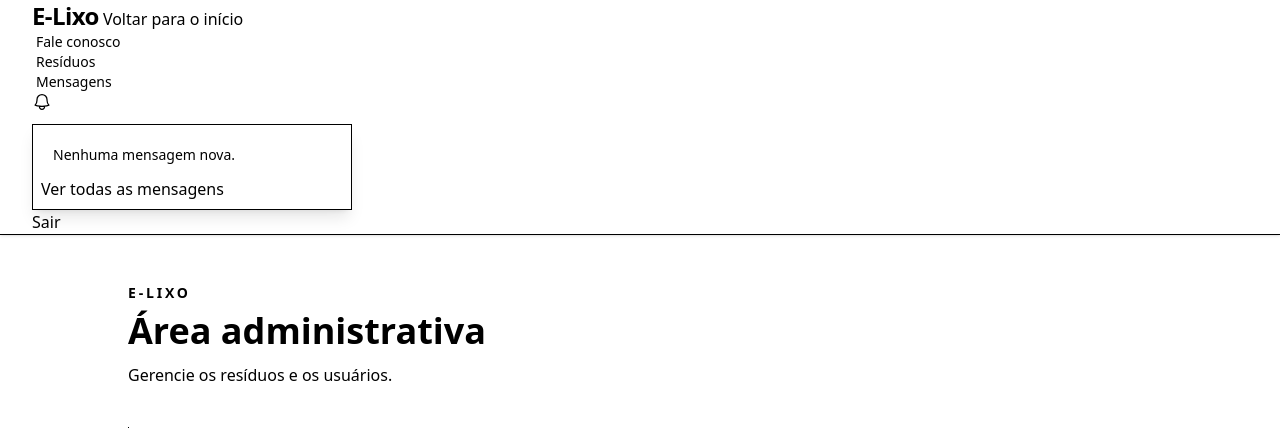
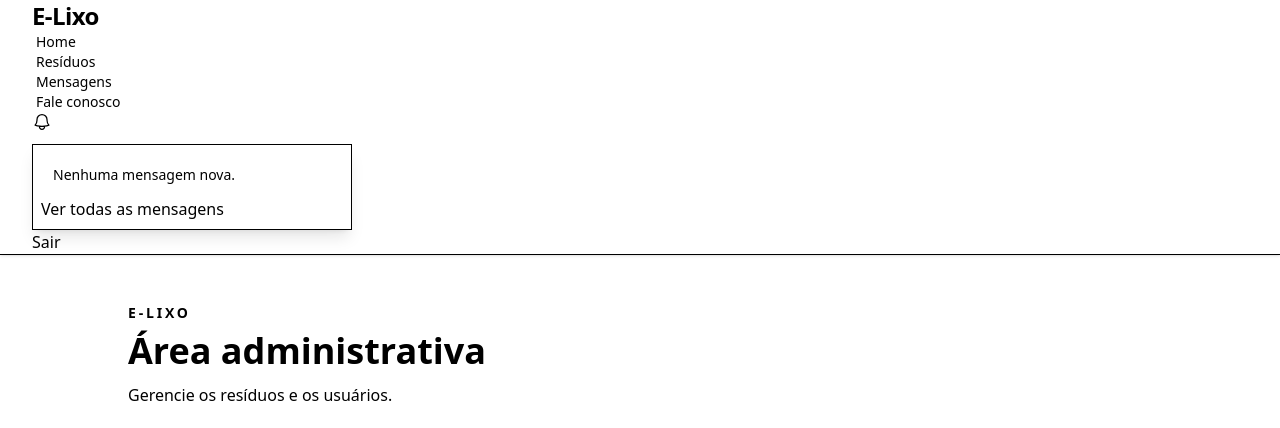
Before and after one commit to evellyn-create/E-lixo, a Flask app: page /admin in a window 1280 px wide. Shown: the top 428 px of the page. Run offline with Flask 3, Linux system fonts and the light colour scheme; the visitor is signed in with stand-in values (Sample User, id 1); data comes from the database, SQL or seed files in the repository; data that the repository does not hold is empty; some libraries are stand-ins or nearby versions.

Commit message:
ajustando menu e confirmação de saída

```diff
--- a/templates/base.html
+++ b/templates/base.html
@@ -39,7 +39,7 @@
               <li><a href="{{ url_for('usuario_get') }}">Usuários</a></li>
               {% endif %}
               {% if current_user.is_authenticated %}
-              <li><a href="{{ url_for('usuario.logout') }}">Sair</a></li>
+              <li><a onclick="modal_sair.showModal()">Sair</a></li>
               {% else %}
               <li><a href="{{ url_for('cadastro') }}">Criar conta</a></li>
               <li><a href="{{ url_for('login') }}">Entrar</a></li>
@@ -47,35 +47,16 @@
             </ul>
           </div>
           <a href="{{ url_for('home') if current_user.is_authenticated else url_for('index') }}" class="text-xl font-black tracking-tight text-primary sm:text-2xl">E-Lixo</a>
-          {% if current_user.is_authenticated %}
-          <button class="btn" onclick="my_modal_4.showModal()">Voltar para o início</button>
-          <dialog id="my_modal_4" class="modal">
-            <div class="modal-box w-11/12 max-w-5xl">
-              <h3 class="text-lg font-bold">Deseja voltar para o home?</h3>
-              <p class="py-4">Clique no botão para voltar ao home.</p>
-              <div class="modal-action">
-                <form method="dialog">
-
-                  <a href="{{url_for('home')}}" class="btn">Voltar ao início.</a>
-                </form>
-              </div>
-            </div>
-          </dialog>
-          {% endif %}
         </div>
 
         <nav class="navbar-center hidden lg:flex">
          <ul class="menu menu-horizontal gap-1 px-1 text-sm font-medium">
-            {% if not current_user.is_authenticated %}
-            <li><a href="{{ url_for('index') }}#por-que-importa">Por que importa</a></li>
-            <li><a href="{{ url_for('index') }}#como-funciona">Como funciona</a></li>
-            {% endif %}
-            <li><a href="{{ url_for('faleconosco') }}">Fale conosco</a></li>
           {% if current_user.is_authenticated %}
+            <li><a href="{{ url_for('home') }}">Home</a></li>
             <li><a href="{{ url_for('residuo.get') }}">Resíduos</a></li>
             <li><a href="{{ url_for('mensagem.get') }}">Mensagens</a></li>
-            {% endif %}
-            {% if current_user.is_authenticated and current_user.administrador %}
+
+          {% if current_user.administrador %}
             <li>
              <details>
                 <summary>Administrativo</summary>
@@ -87,6 +68,11 @@
              </details>
             </li>
           {% endif %}
+          {% else %}
+                <li><a href="{{ url_for('index') }}#por-que-importa">Por que importa</a></li>
+                <li><a href="{{ url_for('index') }}#como-funciona">Como funciona</a></li>
+         {% endif %}
+          <li><a href="{{ url_for('faleconosco') }}">Fale conosco</a></li>
          </ul>
         </nav>
 
@@ -121,7 +107,7 @@
           </div>
           {% endif %}
           {% if current_user.is_authenticated %}
-            <a href="{{ url_for('usuario.logout') }}" class="btn btn-outline btn-sm">Sair</a>
+            <button onclick="modal_sair.showModal()" class="btn btn-outline btn-sm">Sair</button>
           {% else %}
             <a href="{{ url_for('cadastro') }}" class="btn btn-ghost btn-sm hidden sm:inline-flex">Criar conta</a>
             <a href="{{ url_for('login') }}" class="btn btn-primary btn-sm">Entrar</a>
@@ -183,5 +169,23 @@
   </nav>
 </footer>
 
+{% if current_user.is_authenticated %}
+<dialog id="modal_sair" class="modal">
+  <div class="modal-box max-w-md">
+    <h3 class="text-lg font-bold">Deseja realmente sair?</h3>
+    <p class="py-4">Tem certeza de que deseja encerrar sua sessão?</p>
+    <div class="modal-action">
+      <form method="dialog">
+        <button class="btn btn-ghost">Cancelar</button>
+      </form>
+      <a href="{{ url_for('usuario.logout') }}" class="btn btn-error text-white">Sair</a>
+    </div>
+  </div>
+  <form method="dialog" class="modal-backdrop">
+    <button>Fechar</button>
+  </form>
+</dialog>
+{% endif %}
+
 </body>
 </html>
```
Lines whose indentation alone changed are shown as unchanged.
